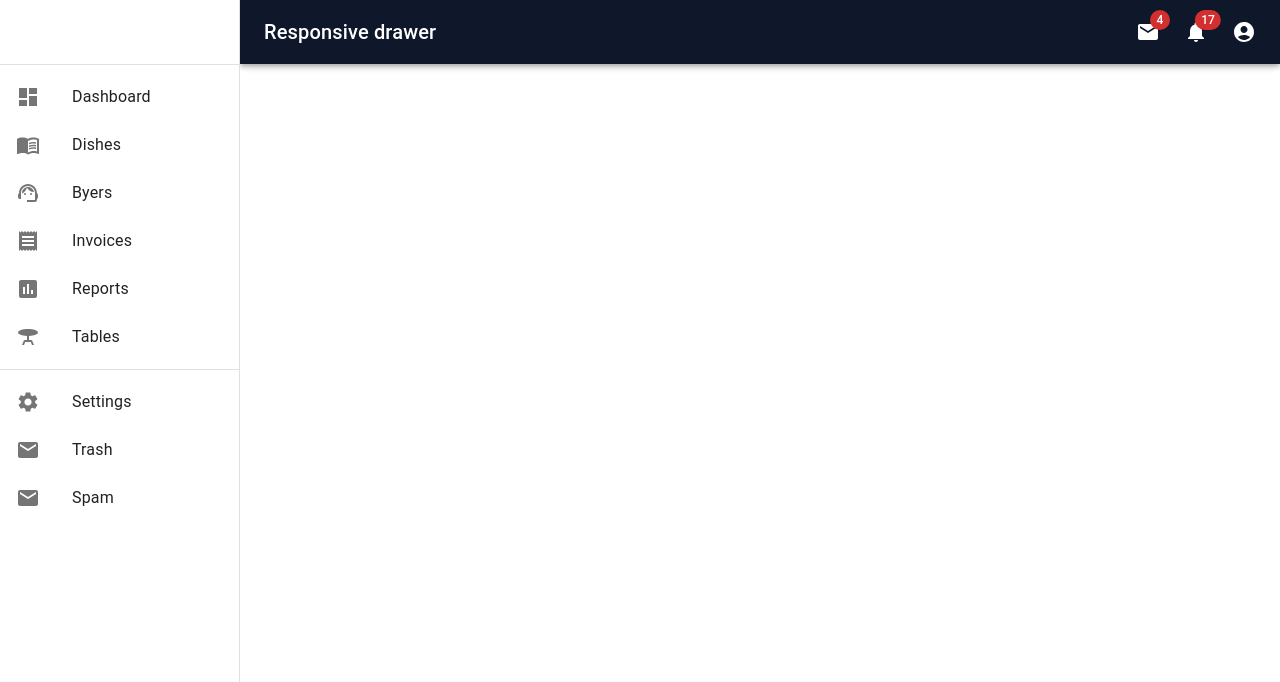
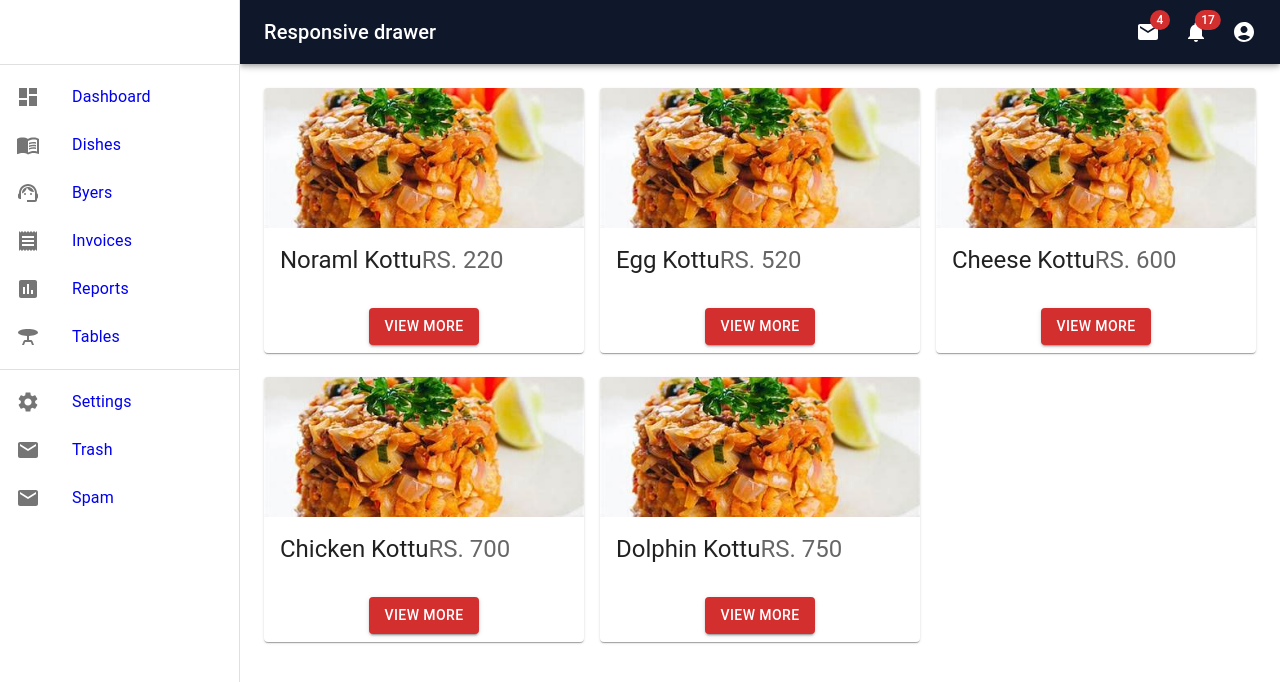
Before and after one commit to HarshanaSenadeera/Loopy_Resturent_New, a React (Create React App) app: page / in a window 1280 px wide. Shown: the top 682 px of the page. Built offline with nearby package versions, Linux system fonts and the light colour scheme.

Commit message:
navigations update

```diff
--- a/src/Common/MainContext/MainContext.tsx
+++ b/src/Common/MainContext/MainContext.tsx
@@ -7,16 +7,22 @@ import dishes from "../../componenet/dishes/dishes";
 import user from "../../componenet/userDetails/user"
 import ReportMain from "../MainReports/Report";
 import {Byers} from "../../componenet/Byers/Byer";
+import {HotDishes} from "../../componenet/dishes/SubDishes/HotDishes/HotDishes";
 
 export const MainContext = () => {
     return (
         <div>
             <Routes>
+{/*
                 <Route path="/" Component={DashMain}></Route>
+*/}
+                <Route path="/" Component={HotDishes}></Route>
+
                 <Route path="/dish" Component={dishes}></Route>
                 <Route path="/user" Component={user}></Route>
                 <Route path="/report" Component={ReportMain}></Route>
                 <Route path="/byer" Component={Byers}></Route>
+                <Route path="/hotDish" Component={HotDishes}></Route>
             </Routes>
         </div>
     );
--- a/src/Common/Page/MainDashBord/DashMain.tsx
+++ b/src/Common/Page/MainDashBord/DashMain.tsx
@@ -6,10 +6,12 @@ import { styled } from '@mui/material/styles';
 import Box from '@mui/material/Box';
 import Paper from '@mui/material/Paper';
 import {MainPieChart} from "../../../componenet/pieChart/MainPieChart";
+import ResponsiveGrid from "../../../componenet/DashBoard/NumCard";
+import {NumCardTwo} from "../../../componenet/DashBoard/NumCardTwo";
 
 export const DashMain = () => {
     return (
-        /*<Grid container rowSpacing={5}>
+        <Grid container rowSpacing={5}>
             <Grid item xs={12}>
                 <ResponsiveGrid/>
             </Grid>
@@ -20,10 +22,9 @@ export const DashMain = () => {
                 <MainPieChart/>
             </Grid>
 
-        </Grid>*/
+        </Grid>
 
-        <>
-        </>
+
 
 
 
--- a/src/Common/Page/MainDishPage/DishesMain.tsx
+++ b/src/Common/Page/MainDishPage/DishesMain.tsx
@@ -8,9 +8,9 @@ export const DishesMain = () => {
     const drawerWidth = 240;
 
     return (
-          /*  <ImgMediaCard/>*/
 
         <>
+            <ImgMediaCard/>
 
         </>
 
--- /dev/null
+++ b/src/componenet/dishes/SubDishes/HotDishes/HotDishes.tsx
@@ -0,0 +1,56 @@
+import Grid from "@mui/material/Grid";
+import Card from "@mui/material/Card";
+import CardMedia from "@mui/material/CardMedia";
+import CardContent from "@mui/material/CardContent";
+import Typography from "@mui/material/Typography";
+import CardActions from "@mui/material/CardActions";
+import Button from "@mui/material/Button";
+import pic from '../../../../images/Kottu.jpg';
+
+import * as React from "react";
+const dishesData = [
+    { title: 'Noraml Kottu', price:220  ,pic:pic },
+    { title: 'Egg Kottu', price:520 ,pic:pic },
+    { title: 'Cheese Kottu', price:600 ,pic:pic },
+    { title: 'Chicken Kottu', price:700  ,pic:pic },
+    { title: 'Dolphin Kottu', price:750  ,pic:pic },
+
+    // Add more dishes data as needed
+];
+
+
+
+export const HotDishes = () => {
+    return (
+        <Grid container spacing={2} rowSpacing={3}  columns={{ xs: 2, md: 15 ,sm:2}}>
+            {dishesData.map((dish, index) => (
+                <Grid item xs={5} key={index}>
+                    <Card sx={{ maxWidth: 345 }}>
+                        <div className="img-container">
+                            <CardMedia
+                                component="img"
+                                alt="dish image"
+                                height="140"
+                                image={dish.pic}
+                                className="pop-up-image"
+                            />
+                        </div>
+                        <CardContent sx={{ textAlign: 'center',display:'flex' }}>
+                            <Typography variant="h5" gutterBottom>
+                                {dish.title}
+                            </Typography>
+                            <Typography variant="h5" color="text.secondary">
+                                RS. {dish.price}
+                            </Typography>
+                        </CardContent>
+                        <CardActions sx={{ justifyContent: 'center' }}>
+                            <Button variant="contained" color="error">
+                                View More
+                            </Button>
+                        </CardActions>
+                    </Card>
+                </Grid>
+            ))}
+        </Grid>
+    );
+};
--- a/src/componenet/dishes/dishes.tsx
+++ b/src/componenet/dishes/dishes.tsx
@@ -171,11 +171,6 @@ export default function ImgMediaCard() {
                 </Card>
             </Grid>
         </Grid>
-
-
-
-
-
     );
 
 }
--- /dev/null
+++ b/src/componenet/navbar/MainNavigation.tsx
@@ -0,0 +1,62 @@
+import { Link } from 'react-router-dom';
+import React from "react";
+import List from '@mui/material/List';
+import ListItem from '@mui/material/ListItem';
+import ListItemButton from '@mui/material/ListItemButton';
+import ListItemIcon from '@mui/material/ListItemIcon';
+import ListItemText from '@mui/material/ListItemText';
+import Divider from '@mui/material/Divider';
+import MailIcon from '@mui/icons-material/Mail';
+import MenuIcon from '@mui/icons-material/Menu';
+import Toolbar from '@mui/material/Toolbar';
+import DashboardIcon from '@mui/icons-material/Dashboard';
+import {Assessment, Settings} from "@material-ui/icons";
+import {MenuBook, Receipt, SupportAgent, TableBar, WavingHand} from "@mui/icons-material";
+
+interface ListItemWithLinkProps {
+    to: string;
+    icon: React.ReactNode;
+    text: string;
+}
+
+const ListItemWithLink: React.FC<ListItemWithLinkProps> = ({ to, icon, text }) => (
+    <ListItem disablePadding component={Link} to={to}>
+        <ListItemButton>
+            <ListItemIcon>{icon}</ListItemIcon>
+            <ListItemText primary={text} />
+        </ListItemButton>
+    </ListItem>
+);
+
+const MainNavigation: React.FC = () => (
+    <div>
+<Toolbar/>
+        <Divider />
+        <List>
+            {[
+                { text: 'Dashboard', to: '/' },
+                { text: 'Dishes', to: '/dish' },
+                { text: 'Byers', to: '/byer' },
+                { text: 'Invoices', to: '/invoices' },
+                { text: 'Reports', to: '/report' },
+                { text: 'Tables', to: '/tables' },
+            ].map(({ text, to }, index) => (
+                <ListItemWithLink key={text} to={to} text={text} icon={index === 0 ? <DashboardIcon />  : index === 1 ? <MenuBook />  : index === 2 ? <SupportAgent/> :
+                    index === 3 ? <Receipt/>: index === 4 ? <Assessment/>: <TableBar />} />
+            ))}
+        </List>
+        <Divider />
+        <List>
+            {['Settings', 'Trash', 'Spam'].map((text, index) => (
+                <ListItemWithLink
+                    key={text}
+                    to={`/${text.toLowerCase()}`}
+                    text={text}
+                    icon={index === 0 ? <Settings /> : <MailIcon />}
+                />
+            ))}
+        </List>
+    </div>
+);
+
+export default MainNavigation;
--- a/src/componenet/navbar/nav.tsx
+++ b/src/componenet/navbar/nav.tsx
@@ -28,9 +28,11 @@ import {MainContext} from "../../Common/MainContext/MainContext";
 import DashboardIcon from '@mui/icons-material/Dashboard';
 import {MenuBook, Receipt, SupportAgent, TableBar, WavingHand} from "@mui/icons-material";
 import {Assessment, Settings} from "@material-ui/icons";
-import Link from "@mui/material/Link";
 import ImgMediaCard from "../dishes/dishes";
+import { Link } from 'react-router-dom';
+
 import SignIn from "../loging/loging";
+import MainNavigation from "./MainNavigation";
 const drawerWidth = 240;
 
 interface Props {
@@ -66,37 +68,9 @@ export default function ResponsiveDrawer(props: Props) {
 
     const drawer = (
         <div>
-            <Toolbar />
-            <Divider />
-            <List>
-                {['Dashboard', 'Dishes', 'Byers', 'Invoices', 'Reports', 'Tables'].map((text, index) => (
-                    <ListItem key={text} disablePadding >
-                        <ListItemButton>
-                            <ListItemIcon>
-                                {index === 0 ? <DashboardIcon />  : index === 1 ? <MenuBook />  : index === 2 ? <SupportAgent/> :
-                                    index === 3 ? <Receipt/>: index === 4 ? <Assessment/>: <TableBar />}
-                            </ListItemIcon>
-                            <ListItemText primary={text} />
-                        </ListItemButton>
-                    </ListItem>
-                ))}
-            </List>
-            <Divider />
-            <List>
-                {['Settings', 'Trash', 'Spam'].map((text, index) => (
-                    <ListItem key={text} disablePadding>
-                        <ListItemButton>
-                            <ListItemIcon>
-                                {index === 0 ? <Settings /> : <MailIcon />}
-                            </ListItemIcon>
-                            <ListItemText primary={text} />
-                        </ListItemButton>
-                    </ListItem>
-                ))}
-            </List>
+            <MainNavigation />
         </div>
     );
-
     // Remove this const when copying and pasting into your project.
     const container = window !== undefined ? () => window().document.body : undefined;
     const [anchorEl, setAnchorEl] = React.useState<null | HTMLElement>(null);
@@ -276,7 +250,7 @@ export default function ResponsiveDrawer(props: Props) {
                 {/* The implementation can be swapped with js to avoid SEO duplication of links. */}
                 <Drawer
                     container={container}
-                    variant="temporary"
+                    variant="permanent"
                     open={mobileOpen}
                     onTransitionEnd={handleDrawerTransitionEnd}
                     onClose={handleDrawerClose}
```
Also changed, not shown: src/componenet/DashBoard/NumCard.tsx (+12 -23 lines), src/componenet/DashBoard/NumCardTwo.tsx (+10 -9 lines), src/componenet/pieChart/FoodChart.tsx (+6 -6 lines), src/images/Kottu.jpg (added).
